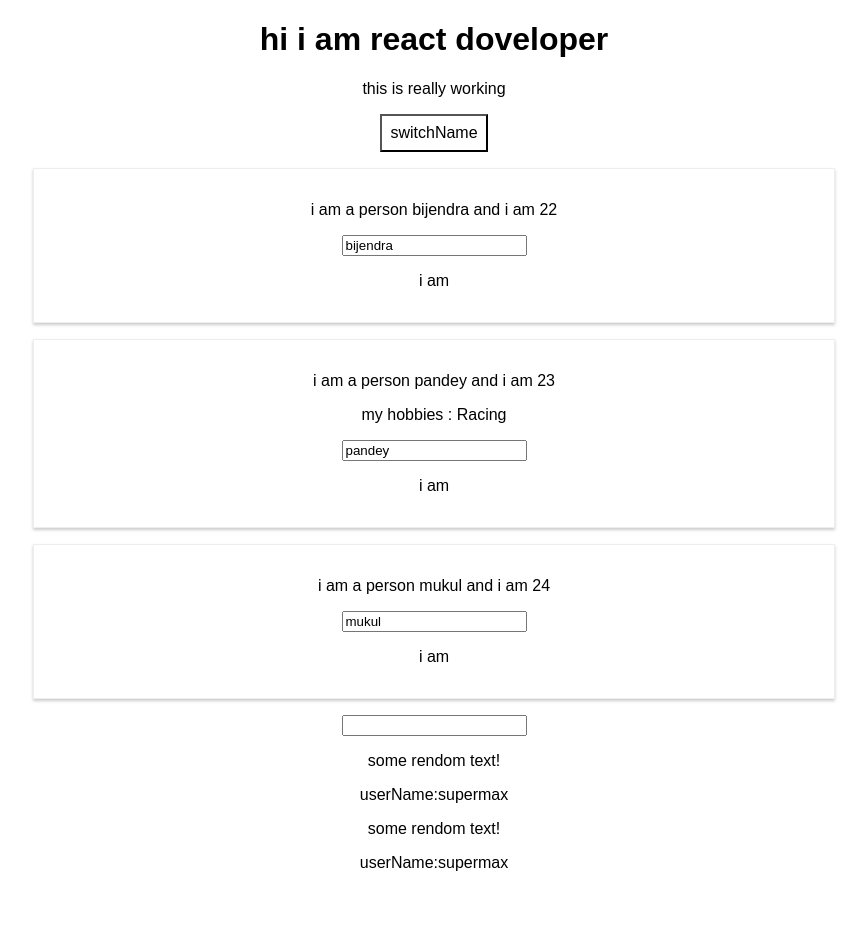
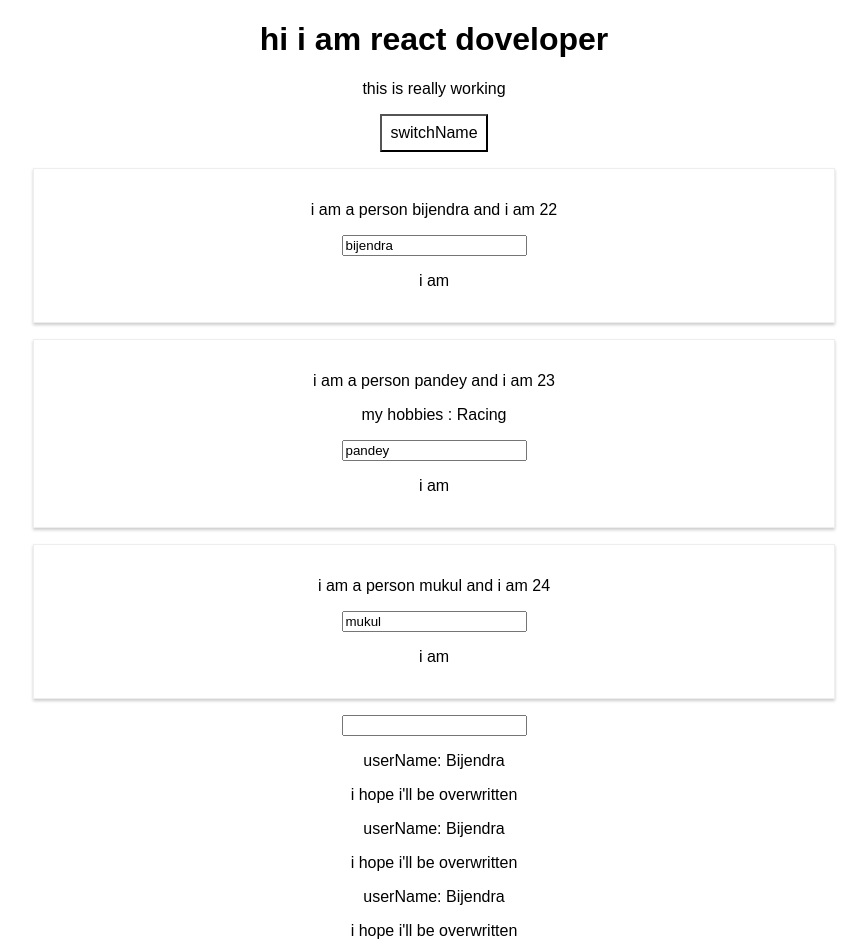
Before and after one commit to bhokumar/bijendra-learning, a React (Create React App) app in the folder react-complete-guide2/: page / in a window 1280 px wide. Shown: the top 952 px of the page, without its empty margins (206-1073 px from the left). Before the commit the page ends 888 px from the top, so only its background shows below. Built offline with nearby package versions, Linux system fonts and the light colour scheme.

Commit message:
useroutput changes

```diff
--- a/react-complete-guide2/src/App.js
+++ b/react-complete-guide2/src/App.js
@@ -5,7 +5,7 @@ import UserInput from './UserInput/UserInput';
 import UserOutPut from './UserOutput/UserOutPut';
   const app=props =>{
     const setOutPutstate ={
-      userName:"supermax"
+      userName:"Bijendra"
     }
      const [personState, setPersonstate]=useState({
     person :[
@@ -77,6 +77,7 @@ import UserOutPut from './UserOutput/UserOutPut';
           <UserInput/>
             <UserOutPut userName={setOutPutstate.userName}/>
             <UserOutPut userName={setOutPutstate.userName}/>
+            <UserOutPut userName={setOutPutstate.userName}/>
           </div>
     );
 };
--- a/react-complete-guide2/src/Person/Person.js
+++ b/react-complete-guide2/src/Person/Person.js
@@ -5,11 +5,7 @@ const person =(props)=>{
         <div className="Person">
             <p>i am a person {props.name} and i am {props.age}</p>
             <p> {props.children}</p>
-            <input
-                type="text"
-                onChange={props.changed}
-                value={props.name}
-            />
+            <input  type="text"  onChange={props.changed}  value={props.name} />
             <p>i am </p>
         </div>
     )
--- a/react-complete-guide2/src/UserOutput/UserOutPut.js
+++ b/react-complete-guide2/src/UserOutput/UserOutPut.js
@@ -2,10 +2,9 @@ import React from 'react';
 const UserOutput=(props)=>{
     return(
         <div>
-            <p>
-                some rendom text!
-              <p>  userName:{props.userName}</p>
-            </p>
+                   <p> userName: {props.userName}</p>
+                   <p>   i hope i'll be overwritten</p>
+
         </div>
     );
 
```
